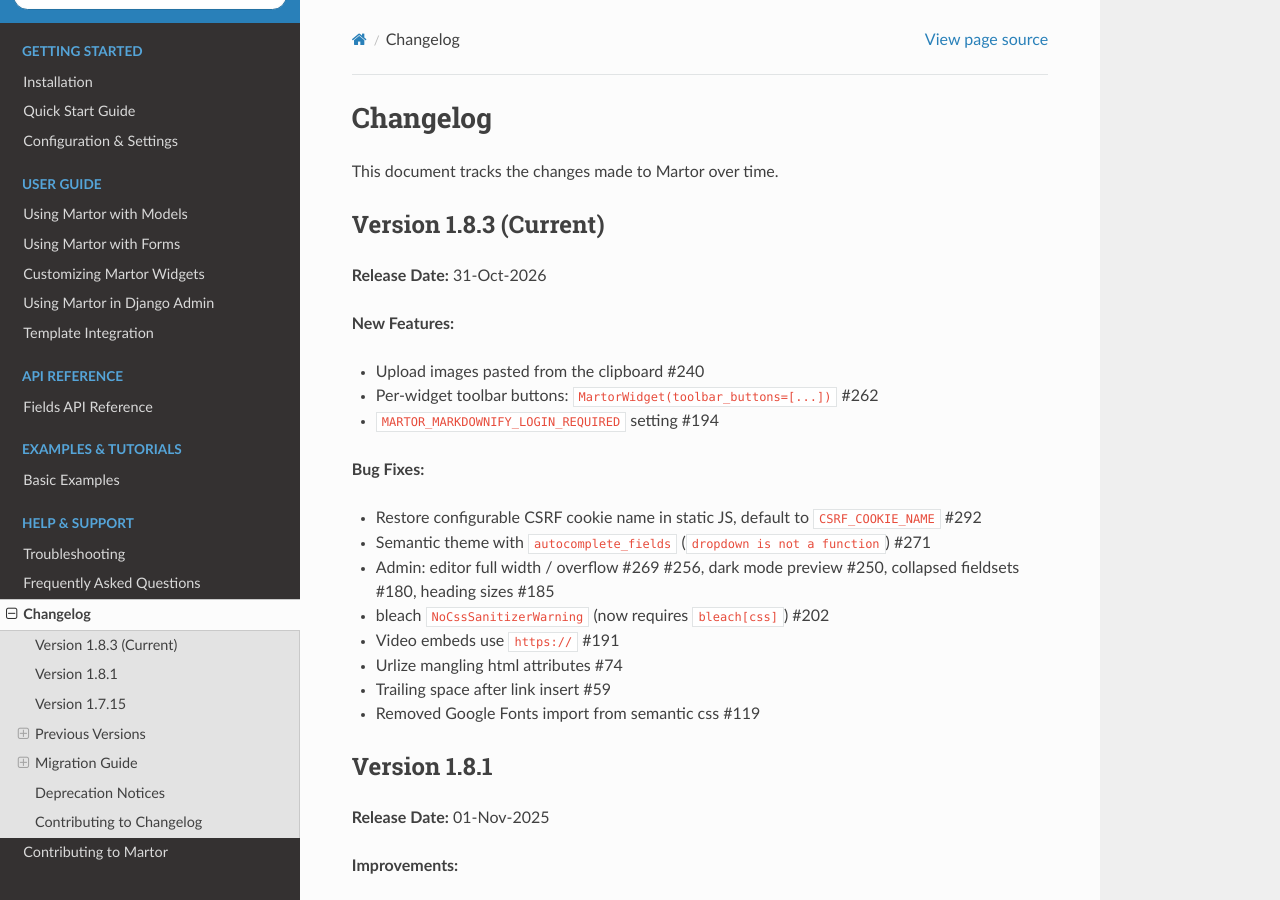
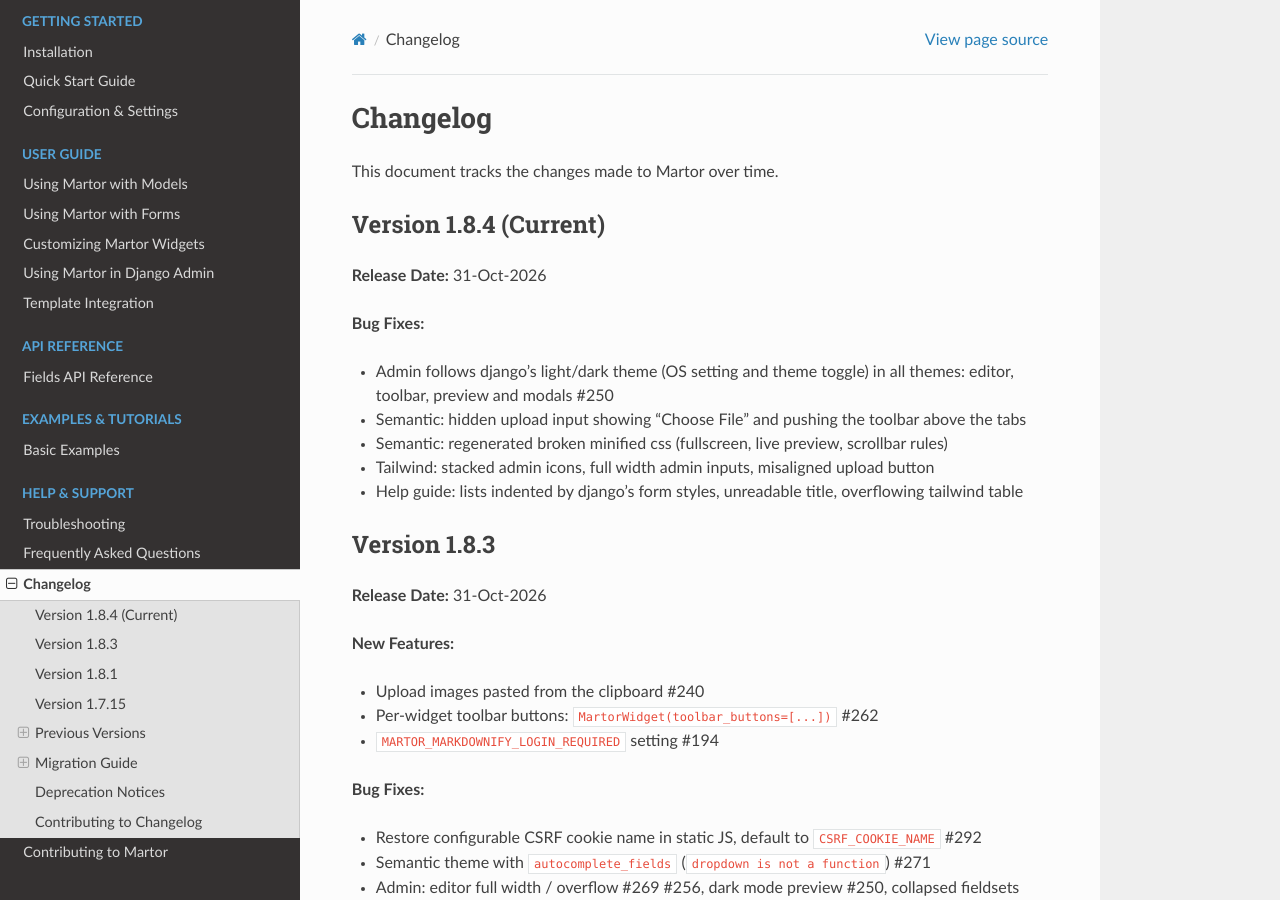
Before and after one commit to agusmakmun/django-markdown-editor, a Sphinx documentation site: the page built from docs/changelog.rst, in a window 1280 px wide and 900 px high. Built offline with Sphinx 7.4.7 and the Read the Docs theme 3.1.0, drawn with Linux system fonts in a browser that asks for light colours; pages that are not in the unit, such as notebooks, are missing from menus.

Commit message:
Bump version to 1.8.4
Co-Authored-By: Claude Opus 5.5 <noreply@anthropic.com>

```diff
--- a/docs/changelog.rst
+++ b/docs/changelog.rst
@@ -3,7 +3,20 @@ Changelog
 
 This document tracks the changes made to Martor over time.
 
-Version 1.8.3 (Current)
+Version 1.8.4 (Current)
+-------------------------
+
+**Release Date:** 31-Oct-2026
+
+**Bug Fixes:**
+
+* Admin follows django's light/dark theme (OS setting and theme toggle) in all themes: editor, toolbar, preview and modals #250
+* Semantic: hidden upload input showing "Choose File" and pushing the toolbar above the tabs
+* Semantic: regenerated broken minified css (fullscreen, live preview, scrollbar rules)
+* Tailwind: stacked admin icons, full width admin inputs, misaligned upload button
+* Help guide: lists indented by django's form styles, unreadable title, overflowing tailwind table
+
+Version 1.8.3
 -------------------------
 
 **Release Date:** 31-Oct-2026
--- a/martor/__init__.py
+++ b/martor/__init__.py
@@ -1,4 +1,4 @@
-__version__ = "1.8.3"
+__version__ = "1.8.4"
 __release_date__ = "31-Oct-2026"
 __author__ = "Agus Makmun (Summon Agus)"
 __author_email__ = "summon.agus@gmail.com"
```
